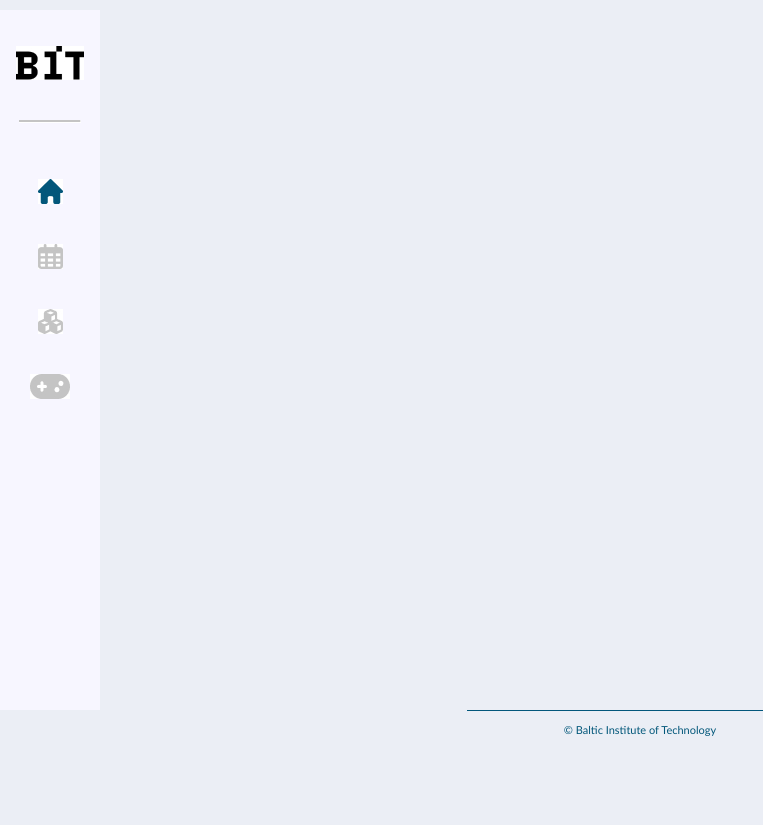
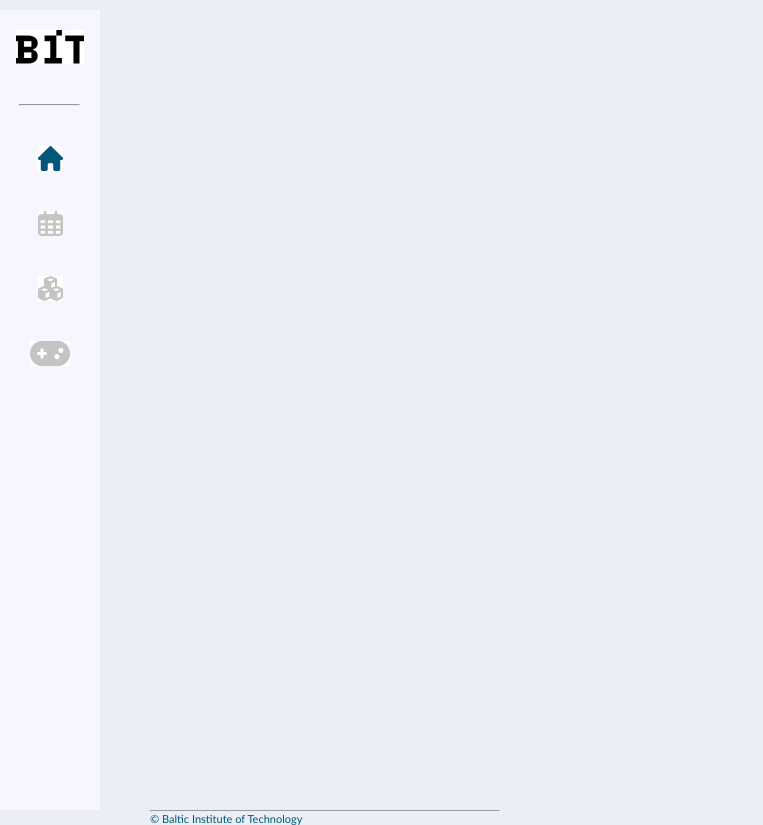
Before and after one commit to krikri89/0401-friday--challenge, a website: page index.html in a window 1280 px wide. Shown: the whole page, without its empty margins (0-763 px from the left). Before the commit the page ends 800 px from the top, so only its background shows below. Drawn offline with Linux system fonts and the light colour scheme.

Commit message:
almost fixed

```diff
--- a/index.html
+++ b/index.html
@@ -18,7 +18,7 @@
           /></a>
         </div>
         <div class="box">
-          <img class="img-line" src="./assets/Line 23.jpg" alt="line" />
+          <hr class="logoLine">
         </div>
         <div class="box">
           <a class="img-home" href="#"
@@ -45,7 +45,7 @@
       </nav>
     </header>
     <footer class="footer">
-      <img src="./assets/Line 24.jpg" alt="line 24" />
+      <hr class="footerLine">
       <div>
         <a href="#">&copy Baltic Institute of Technology</a>
       </div>
--- a/styles/global.css
+++ b/styles/global.css
@@ -11,7 +11,7 @@ body {
 }
 body {
     width: 100%;
-    height: 700px;
+    height: 100vh;
     margin-top: 10px;
     background-color: #EBEEF5;
 
--- a/styles/layout.css
+++ b/styles/layout.css
@@ -1,43 +1,44 @@
 .container {
   width: 100px;
-  height: 700px;
+  height: 100%;
   left: 0;
   background-color: #f7f6ff;
-  display: inline-block;
-  transition: all 2s, 2s;
-  max-width: fit-content;
+}
 
-  box-shadow: rgba(0, 0, 0, 0.25);
+.container:hover {
+  width: 206px;
+  transition: width 2s;
+}
+.container:hover .link {
+display: block;
+margin-left: 20px;
+}
+.link {
+object-fit: contain;
 }
 a {
   text-decoration: none;
 }
 
-.tools {
-  box-shadow: rgba(0, 0, 0, 0.25);
-  padding: 16px;
-}
 .box {
   padding: 20px;
-
+  display: flex;
+  font-family: Georgia, 'Times New Roman', Times, serif;
 }
 
-.container:hover {
-  width: 206px;
-  transition-property: initial;
-  transition: initial;
-  max-width: initial;
+.box:hover {
+    object-position: left;
+    text-decoration: underline;
 }
-
 .img-logo {
   width: 68px;
   height: 34px;
   margin-left: calc(50% - 68px / 2);
 }
 
-.img-line {
-  width: 62.24px;
-  margin-left: calc(50% - 62.24px / 2);
+.logoLine {
+    width: 62.24px;
+    margin-left: calc(50% - 62.24px/2);
 }
 
 .box > .img-home {
@@ -45,14 +46,9 @@ a {
   height: 25px;
   margin-left: calc(50% - 25px / 2);
 }
+
 .link {
   display: none;
-  transition-property: width;
-}
-
-.box .link:hover {
-  text-decoration: underline;
-  max-width: fit-content;
 }
 
 .img-agenda {
@@ -71,11 +67,15 @@ a {
   margin-left: calc(50% - 40px / 2);
 }
 .footer {
-  display: block;
-  text-align: center;
   font-size: 11px;
+  position: absolute;
+  display: inline-block;
+  transform: translateX(150px);
 }
+.footerLine {
+    width: 350px;
+}
+
 footer a {
   color: #02577a;
-  margin-bottom: 10px;
 }
```
